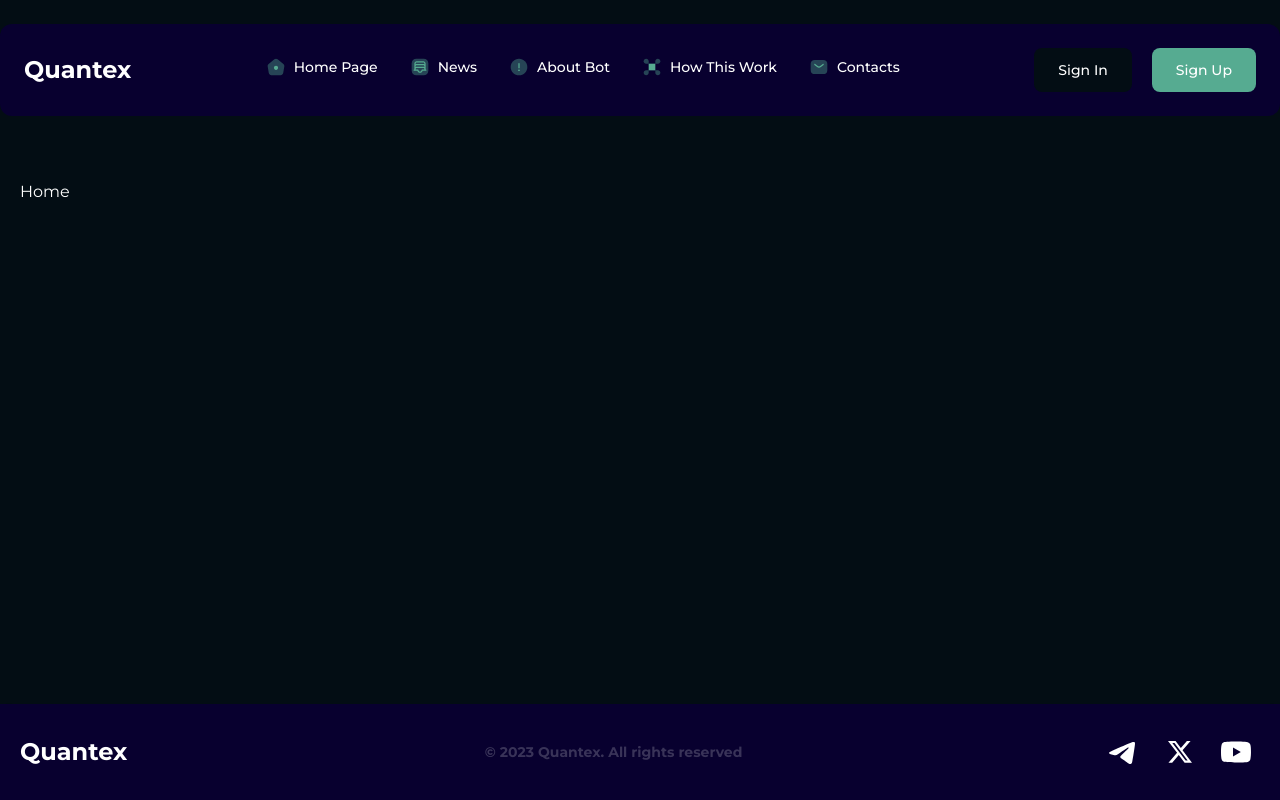
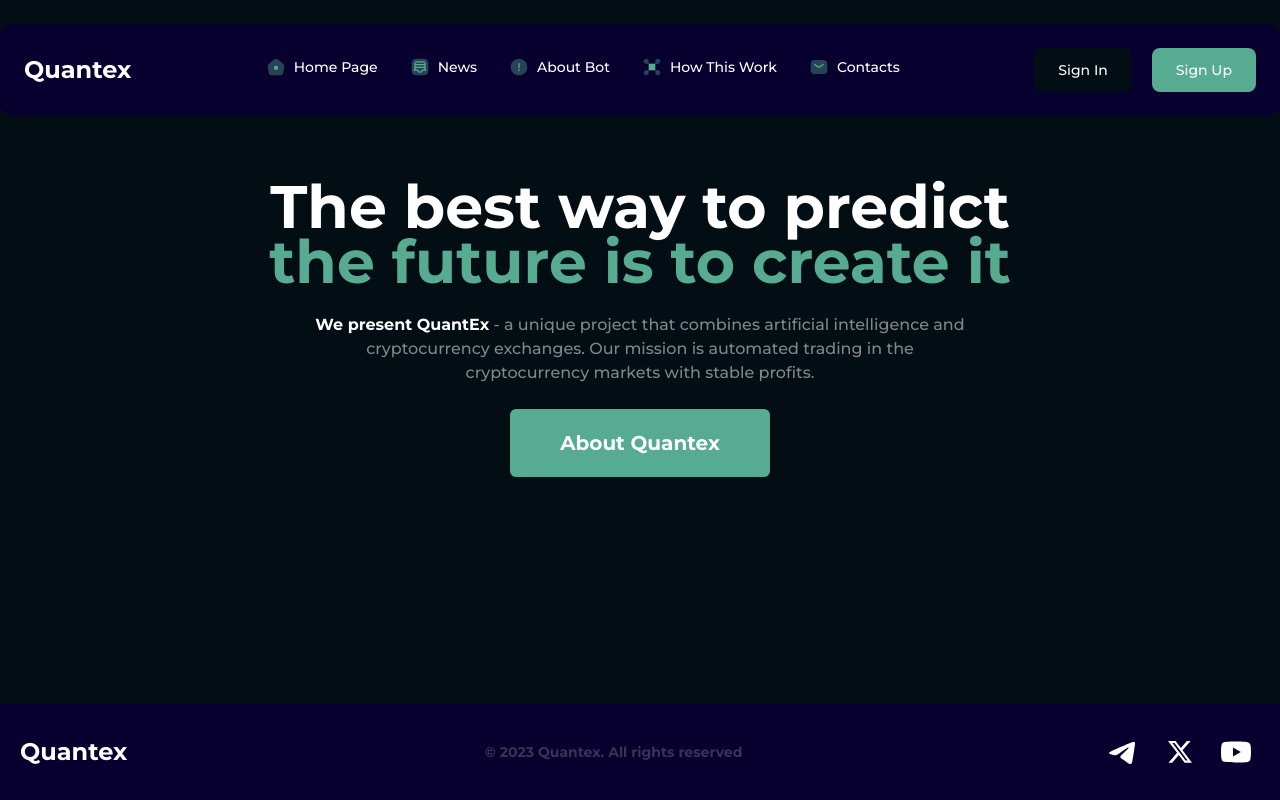
Before and after one commit to Andarov/quantex, a React (Vite) app: page / in a window 1280 px wide. Built offline with nearby package versions, Linux system fonts and the light colour scheme.

Commit message:
Add site header only desctop version

```diff
--- /dev/null
+++ b/src/components/Hero.jsx
@@ -0,0 +1,15 @@
+import React from 'react'
+import {Link} from 'react-router-dom'
+const Hero = () => {
+  return (
+    <div className='py-10'>
+        <div className="w-full max-w-4xl mx-auto text-center space-y-6">
+            <p className='text-6xl font-semibold leading-[91%] '>The best way to predict <br /> <span className='text-light-green'>the future is to create it</span></p>
+            <p className='w-full max-w-2xl mx-auto text-center font-medium'><strong>We present QuantEx</strong>   <span className='text-white/50'>- a unique project that combines artificial intelligence and cryptocurrency exchanges. Our mission is automated trading in the cryptocurrency markets with stable profits.</span></p>
+            <Link className='inline-block text-xl font-semibold bg-light-green w-[260px] text-center py-5 rounded-md'>About Quantex</Link>
+        </div>
+    </div>
+  )
+}
+
+export default Hero
--- a/src/layout/MainLayout.jsx
+++ b/src/layout/MainLayout.jsx
@@ -8,7 +8,7 @@ const MainLayout = () => {
   return (
     <div className="flex flex-col bg-main-bg text-white w-full min-h-screen">
       <Header />
-      <main className="bg-main-bg grow py-10">
+      <main className="bg-main-bg grow">
         <div className="w-full max-w-base mx-auto px-5">
           <Outlet />
         </div>
--- a/src/pages/Home.jsx
+++ b/src/pages/Home.jsx
@@ -1,8 +1,11 @@
 import React from 'react'
+import Hero from '../components/Hero'
 
 const Home = () => {
   return (
-    <div>Home</div>
+    <>
+      <Hero/>
+    </>
   )
 }
 
```
